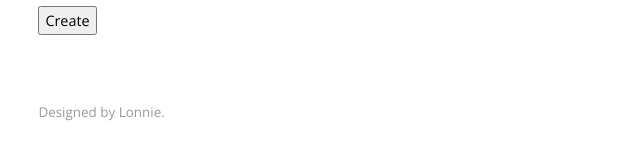
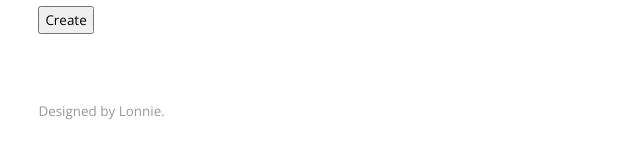
Before and after one commit to h8liu/dig8, a plain HTML site: page www/index.html in a window 1280 px wide. Shown: the part 508-668 px from the top of the page, 0-640 px from the left. Drawn offline with nearby package versions, Linux system fonts and the light colour scheme.

Commit message:
button fix

```diff
--- a/www/style.css
+++ b/www/style.css
@@ -75,7 +75,8 @@ form div {
 
 form input.but {
     font-family: "Open Sans", "Helvetica", "Arial", "sans-serif";
-    font-size: .15in;
+    font-size: .14in;
+    -webkit-appearance: button;
 }
 
 form input {
@@ -97,7 +98,6 @@ img.search {
     height: 20px;
     vertical-align: bottom;
 }
-
 
 form input.jobname {
     margin-left: .05in;
```
